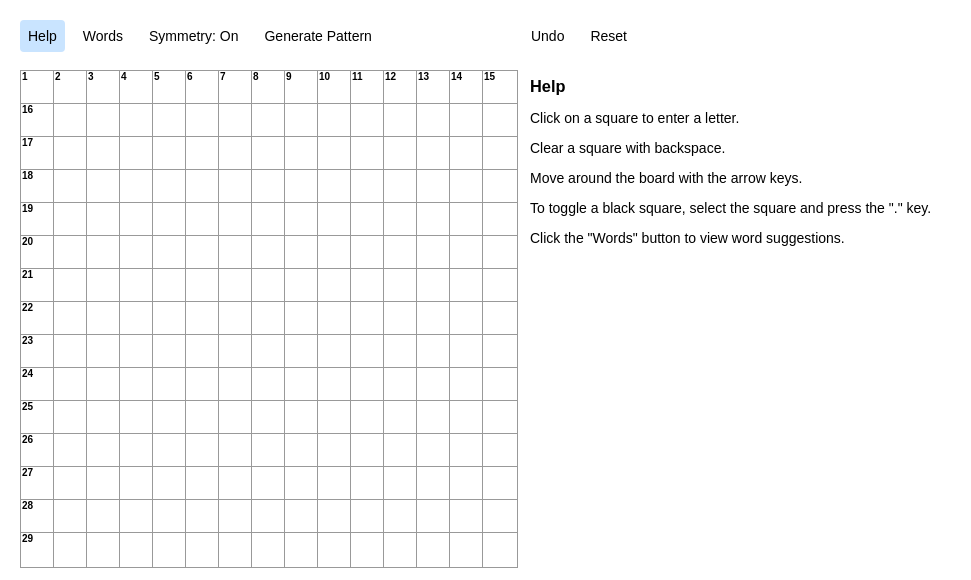
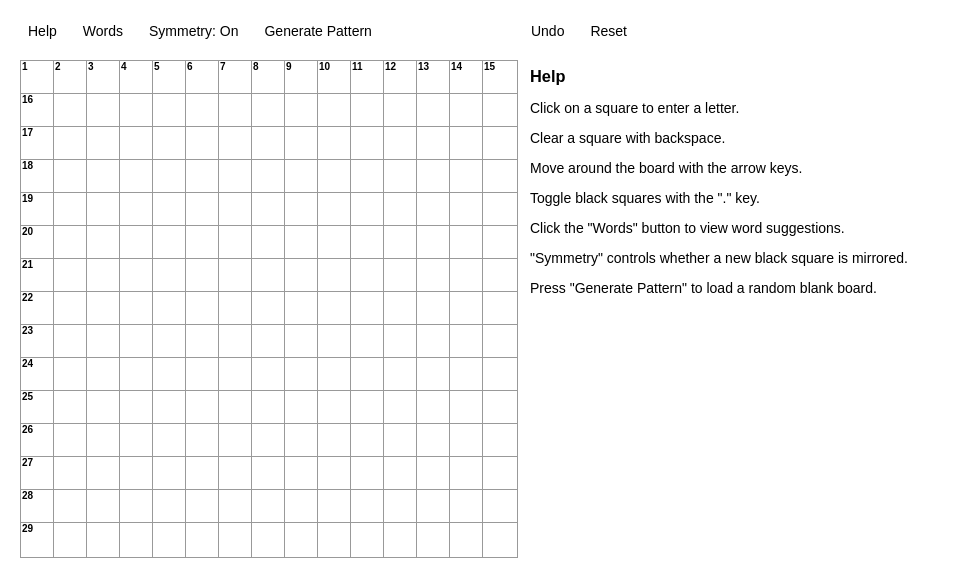
Before and after one commit to tatemunnich/crossword, a React (Create React App) app: page / in a window 1280 px wide. Both pictures are taken after a click on the button "Help". Shown: the top 580 px of the page, without its empty margins (0-971 px from the left). Built offline with nearby package versions, Linux system fonts and the light colour scheme.

Commit message:
more small style changes

```diff
--- a/src/App.css
+++ b/src/App.css
@@ -77,6 +77,8 @@ body {
   flex-direction: row;
   width: 625px;
   justify-content: space-between;
+  margin-top: -5px;
+  margin-bottom: -5px;
 }
 
 .menu-button {
@@ -154,6 +156,7 @@ hr {
 
 .suggestion-box {
   margin-bottom: 15px;
+  margin-top: 5px;
   font-size: 15px;
   text-align: left;
   list-style-type: none;
@@ -172,7 +175,7 @@ h3 {
   margin-top: 5px;
 }
 
-h5 {
+h4 {
   margin-top: 1px;
 }
 
--- a/src/components/Game.js
+++ b/src/components/Game.js
@@ -103,11 +103,11 @@ class Game extends React.Component {
     }
 
     /**
-     * Generates a 2d array of labels for grid squares, returns array of number strings, empty string if no label
-     * @param squares {string[][]}
+     * Generates a 2d array of labels for current squares, returns array of number strings, empty string if no label
      * @returns labels {string[][]}
      */
-    getLabelList(squares) {
+    getLabelList() {
+        const squares = this.getCurrentSquares();
         const acrossLabels = this.getLabelListHelper(squares);
         const transpose_squares = this.transposeArray(squares);
         const downLabels = this.transposeArray(this.getLabelListHelper(transpose_squares));
@@ -264,12 +264,12 @@ class Game extends React.Component {
     /**
      * Returns [acrossWord, downWord] that both contain the square at index
      * @param index {int|null}
-     * @param squares {string[][]}
      * @returns {string[]}
      */
-    getCurrentWords(index, squares) {
+    getCurrentWords(index) {
         if (index===null) return ["",""]
 
+        const squares = this.getCurrentSquares();
         const row = Math.floor(index/BOARD_SIZE);
         const column = index % BOARD_SIZE;
         const acrossWord = this.getCurrentWordsHelper(row, column, squares);
@@ -280,12 +280,12 @@ class Game extends React.Component {
     /**
      * Returns [acrossLabel, downLabel] of the words that intersect square at index
      * @param index {int|null}
-     * @param squares {string[][]}
      * @returns {string[]}
      */
-    getCurrentWordLabels(index, squares) {
+    getCurrentWordLabels(index) {
         if (index === null) return ["",""]
-        const labels = this.getLabelList(squares);
+        const squares = this.getCurrentSquares();
+        const labels = this.getLabelList();
         const acrossStart = this.getStartPosition(index, squares, true);
         const downStart = this.getStartPosition(index, squares, false);
         const acrossLabel = labels[acrossStart[0]][acrossStart[1]]
@@ -401,6 +401,13 @@ class Game extends React.Component {
 
         } else if (["ArrowRight", "ArrowLeft", "ArrowUp", "ArrowDown"].includes(input)) { // an arrow key was pressed
             this.handleArrowKey(input, index);
+
+        } else if (input === "Tab") {
+            this.setState({
+                focusIndex: null,
+                focusRow: null,
+                focusCol: null
+            });
         }
     }
 
@@ -561,19 +568,21 @@ class Game extends React.Component {
      * @param e
      */
     handleBodyClick = (e) => {
+        console.log(e.target.className)
         if (!['normal-square', 'highlighted-square', 'black-square', 'suggestion', 'suggestion-box'].includes(e.target.className)) {
             this.setState({
                 focusIndex: null,
                 focusRow: null,
                 focusCol: null
             })
+            if (e.target.className==="menu-button") {
+                e.preventDefault();
+                e.target.blur();
+            }
         }
     }
 
     render() {
-        const history = this.state.history;
-        const current = history[history.length - 1];
-
         return (
             <div className="body" onMouseDown={this.handleBodyClick}>
                 <div className={"menu"}>
@@ -585,9 +594,9 @@ class Game extends React.Component {
                 <div className={"game"}>
                     <table className="game-board" style={{width: (34*BOARD_SIZE).toString()+"px"}}>
                         <Board
-                            squares={current.squares}
+                            squares={this.getCurrentSquares()}
                             onClick={this.handleSquareClick}
-                            labels={this.getLabelList(current.squares)}
+                            labels={this.getLabelList()}
                             onKeyDown={this.handleKeyDown}
                             ref={this.state.boardRef}
                             highlightedSquares={this.getHighlightedSquares()}
@@ -596,9 +605,9 @@ class Game extends React.Component {
                     <div className={"panel"} ref={this.state.panelRef}>
                         <Panel
                             panelControl={this.state.panelControl}
-                            currentWords={this.getCurrentWords(this.state.focusIndex, current.squares)}
+                            currentWords={this.getCurrentWords(this.state.focusIndex)}
                             onSuggestionClick={this.handleSuggestionClick}
-                            currentWordLabels={this.getCurrentWordLabels(this.state.focusIndex, current.squares)}
+                            currentWordLabels={this.getCurrentWordLabels(this.state.focusIndex)}
                         />
                     </div>
                 </div>
--- a/src/components/Panel.js
+++ b/src/components/Panel.js
@@ -21,8 +21,10 @@ function HelpPanel() {
             <p>Click on a square to enter a letter.</p>
             <p>Clear a square with backspace.</p>
             <p>Move around the board with the arrow keys.</p>
-            <p>To toggle a black square, select the square and press the "." key.</p>
+            <p>Toggle black squares with the "." key.</p>
             <p>Click the "Words" button to view word suggestions.</p>
+            <p>"Symmetry" controls whether a new black square is mirrored.</p>
+            <p>Press "Generate Pattern" to load a random blank board.</p>
         </div>
     )
 }
@@ -48,7 +50,7 @@ function WordsPanel(words, labels, onSuggestionClick) {
         <div className={"suggestion-panel"}>
             <div className={"suggestion-word"}>
                 <h3>{labels[0]} across</h3>
-                <h5>{words[0].replaceAll(" ", "-")}</h5>
+                <h4>{words[0].replaceAll(" ", "-")}</h4>
             </div>
             <div className={"suggestion-box"} onMouseDown={e => onSuggestionClick(e, true)}>
                 {acrossList}
@@ -56,7 +58,7 @@ function WordsPanel(words, labels, onSuggestionClick) {
             <hr/>
             <div className={"suggestion-word"}>
                 <h3>{labels[1]} down</h3>
-                <h5>{words[1].replaceAll(" ", "-")}</h5>
+                <h4>{words[1].replaceAll(" ", "-")}</h4>
             </div>
             <div className={"suggestion-box"} onMouseDown={e => onSuggestionClick(e, false)}>
                 {downList}
```
